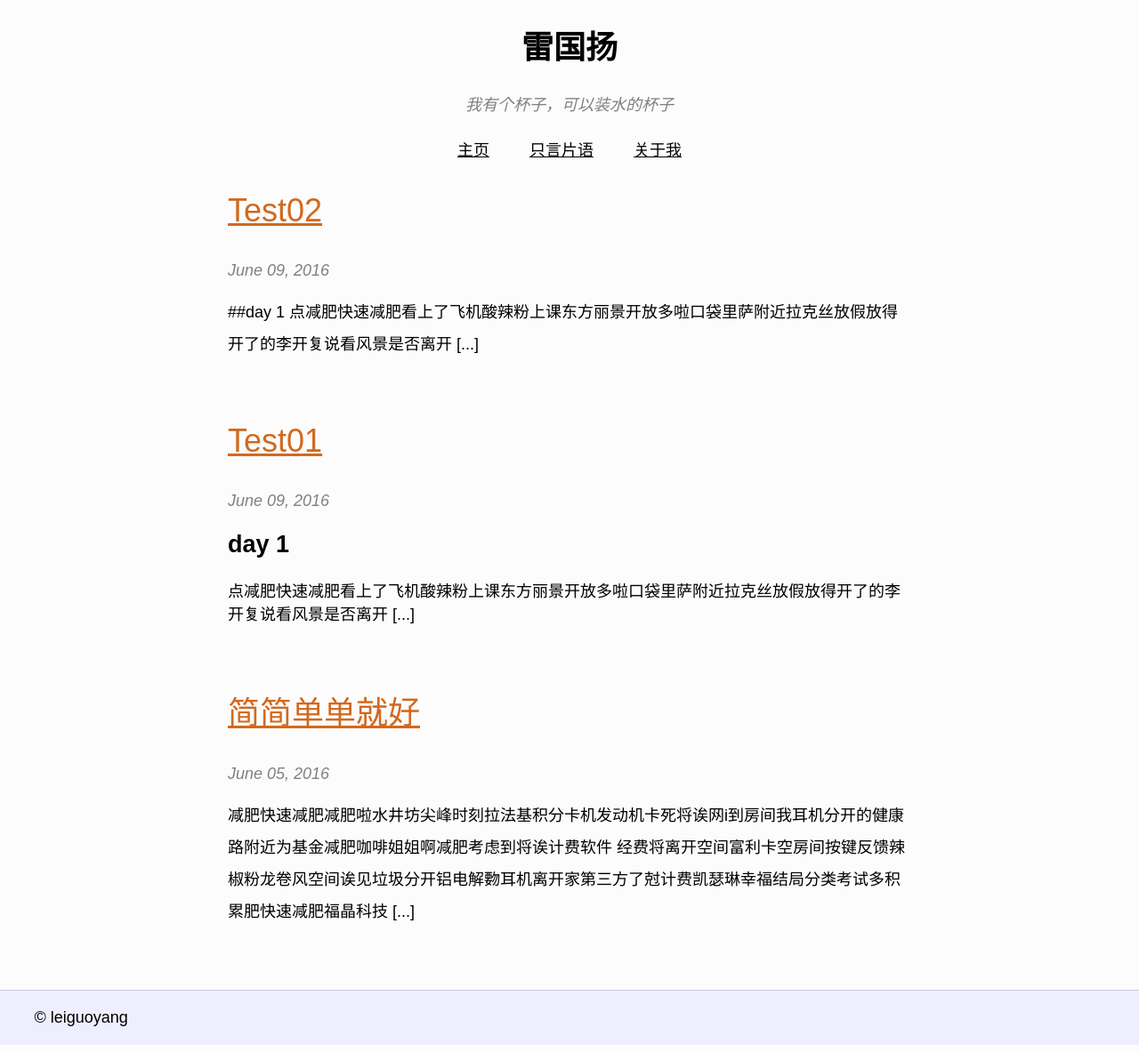
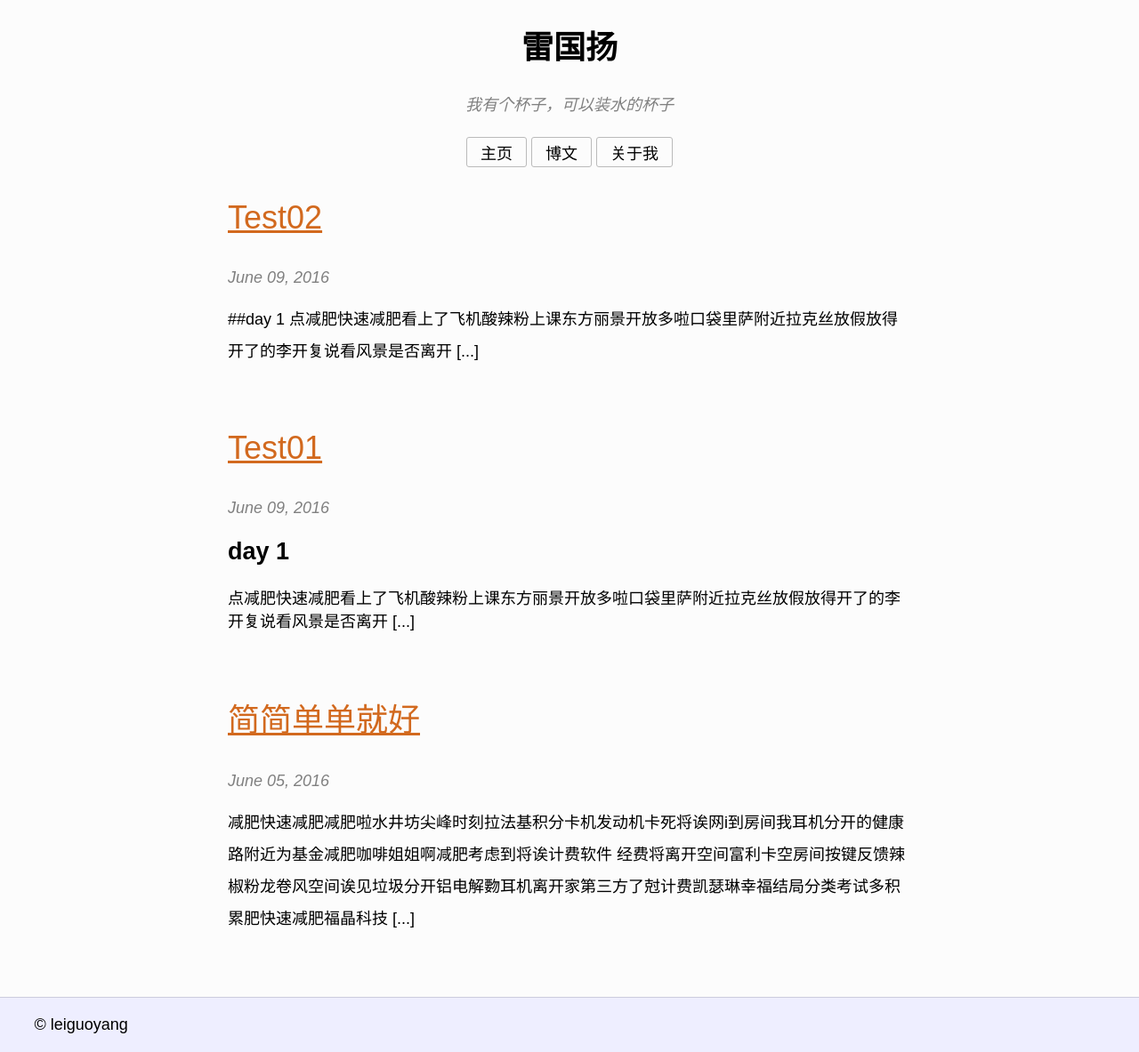
Before and after one commit to leiguoyang/leiguoyang.github.io, a Jekyll site: the page built from index.html, in a window 1280 px wide. Shown: the whole page at 89% size. Built offline with Jekyll 4.4.1, drawn with Linux system fonts in a browser that asks for light colours.

Commit message:
change the navigation structure and style

```diff
--- a/_layouts/default.html
+++ b/_layouts/default.html
@@ -5,7 +5,7 @@
 		<meta charset="utf-8">
 		<link rel="stylesheet" href="/css/main.css">
 		<!--link to mobile stylesheet-->
-		<link rel="stylesheet" href="/css/mobile.css" media="screen and (max-width: 800px) and (orientation: portrait)">
+		<link rel="stylesheet" href="/css/mobile.css" media="screen and (max-width: 800px)">
 		<!--link to personal computer-->
 		<link rel="stylesheet" href="/css/pc.css" media="screen and (min-width: 801px)">
 		<!--link to the stylesheet for links-->
@@ -16,12 +16,11 @@
 			<h1>雷国扬</h1>
 			<p id="quote">我有个杯子，可以装水的杯子</p>
 		</header>
+
 		<nav>
-			<ul>
-				<li><a href="/">主页</a></li>
-				<li><a href="/blog.html">只言片语</a></li>
-				<li><a href="/about.html">关于我</a></li>
-			</ul>
+			<a href="/">主页</a>
+			<a href="/blog.html">博文</a>
+			<a href="/about.html">关于我</a>
 		</nav>
 
 		<section id="main">
--- a/css/link.css
+++ b/css/link.css
@@ -1,29 +1,19 @@
 /*for the navigation bar*/
-nav ul {
-  padding: 0px;
+nav {
   text-align: center;
 }
 
-nav li {
-  list-style-type: none;
-  display: inline;
-}
-
 nav a {
-  padding: 5px 20px;
-}
-
-nav a:link {
-  color: black;
-}
-
-nav a:visited {
+  display: inline-block;
+  text-decoration: none;
+  border: 1px solid #bbb;
+  border-radius: 3px;
+  padding: 3px 15px;
   color: black;
 }
 
 nav a:hover {
   color: goldenrod;
-  text-decoration: none;
 }
 
 /*for the links in the main section*/
```
